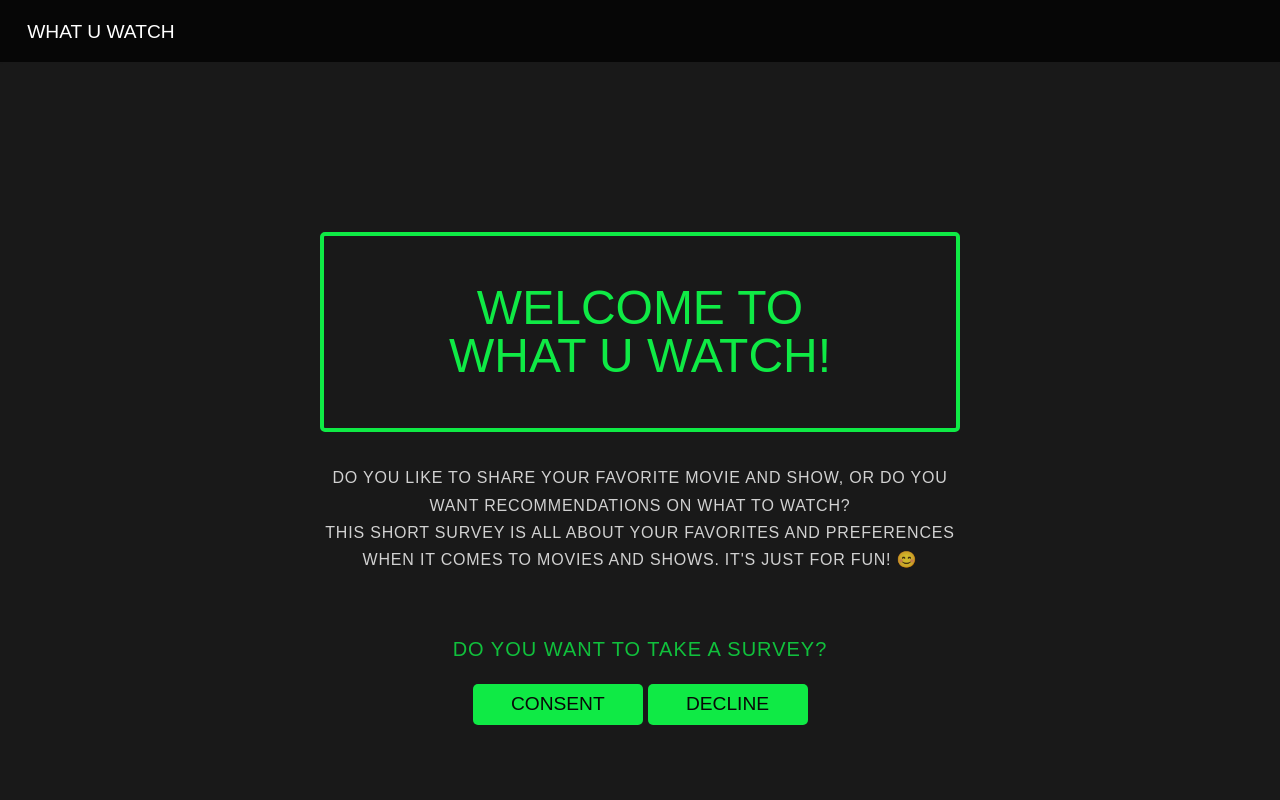
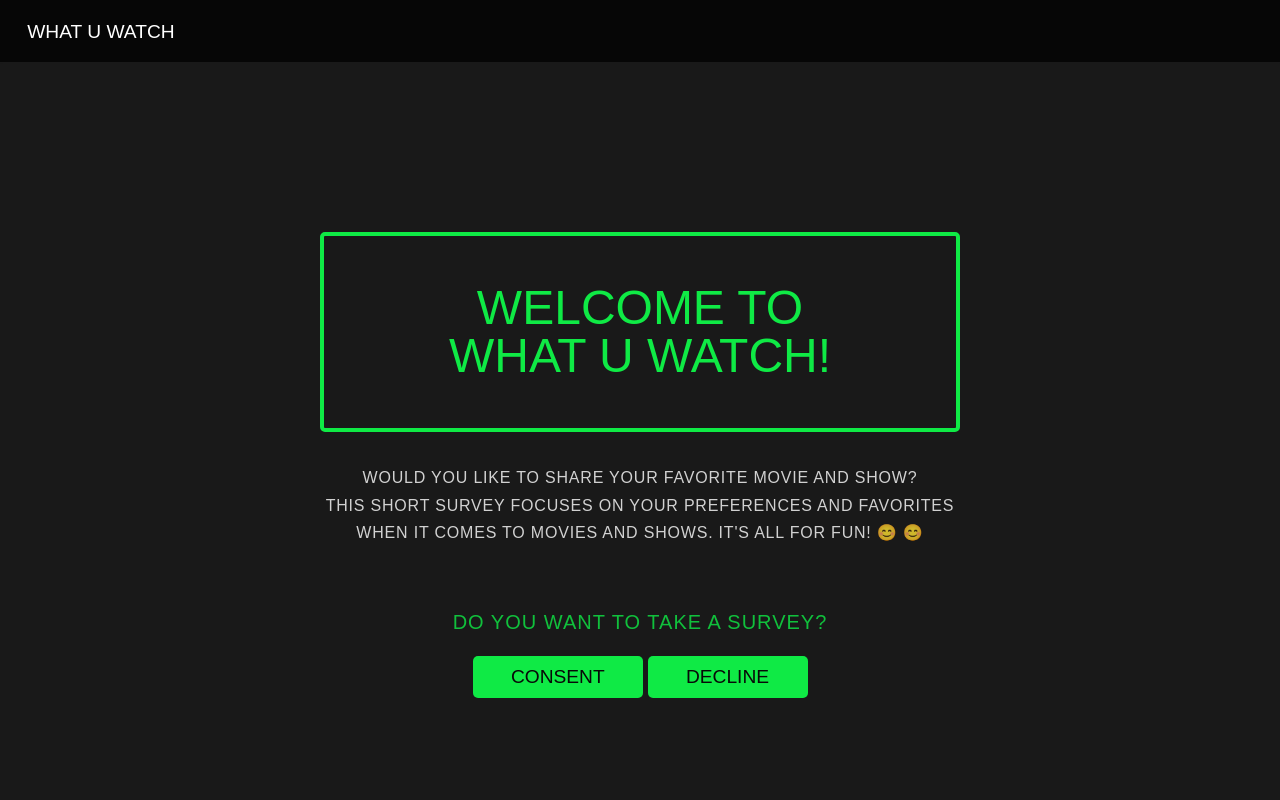
Before and after one commit to solswe/Survey-server, a Flask app: page / in a window 1280 px wide. Run offline with Flask 3, Linux system fonts and the light colour scheme; some libraries are stand-ins or nearby versions.

Commit message:
fix bug & update

```diff
--- a/templates/home.html
+++ b/templates/home.html
@@ -5,10 +5,8 @@
         <div class="splash">
             <h1 class="splash-head">Welcome to<br> WHAT U WATCH!</h1>
             <p class="splash-subhead">
-                Do you like to share your favorite movie and show,
-                or do you want recommendations on what to watch?<br>
-                This short survey is all about your favorites and preferences when it comes to movies and shows.
-                It's just for fun! 😊<br>
+                Would you like to share your favorite movie and show? <br>
+                This short survey focuses on your preferences and favorites when it comes to movies and shows. It's all for fun! 😊 😊<br>
             </p>
             <br>
             <p class="ask-consent">Do you want to take a survey?</p>
```
Also changed, not shown: 1 other file.
